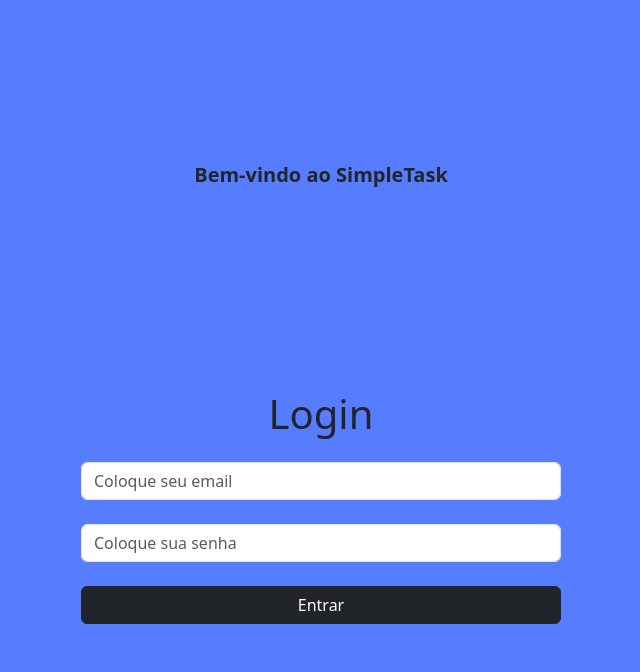
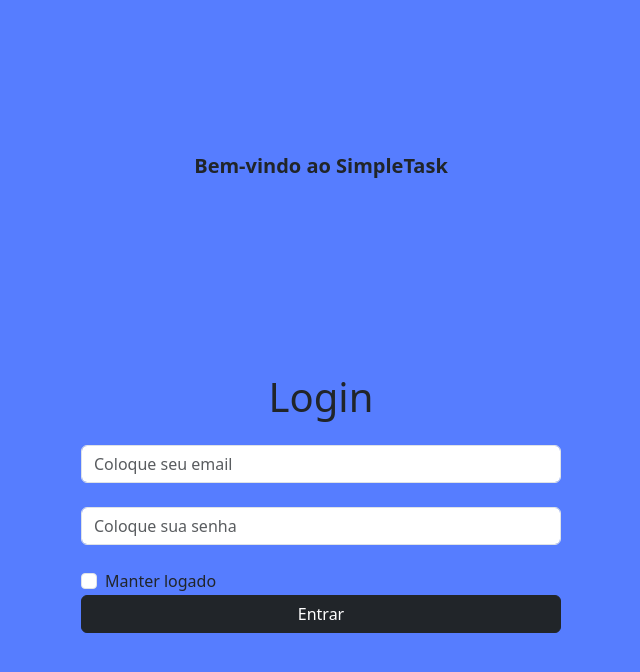
Before and after one commit to tgo-mas/SimpleTask, a Next.js app: page /auth/login in a window 1280 px wide. Shown: the top 672 px of the page, without its empty margins (319-959 px from the left). Built offline with nearby package versions, Linux system fonts and the light colour scheme; no server answers.

Commit message:
Add a caixa 'Manter Logado'

```diff
--- a/components/auth/AuthDetails.jsx
+++ b/components/auth/AuthDetails.jsx
@@ -2,7 +2,6 @@
 import React, { useEffect, useState } from 'react';
 import { auth } from '../../firebase/firebaseConfig';
 import { useRouter } from 'next/router';
-import SignOutButton from './SignOutButton';
 
 
 const AuthDetails = () => {
--- a/components/auth/SignIn.jsx
+++ b/components/auth/SignIn.jsx
@@ -7,12 +7,28 @@
 const SignIn = () => {
     const [email, setEmail] = useState("");
     const [senha, setSenha] = useState("");
+    const [manterLogado, setManterLogado] = useState(false);
+
+    // Verificar se o usuário está mantido logado ao montar o componente
+    useEffect(() => {
+        const manterLogadoStorage = localStorage.getItem('manterLogado');
+        if (manterLogadoStorage) {
+            setManterLogado(true);
+        }
+    }, []);
 
     const signIn = (e) => {
         e.preventDefault();
         signInWithEmailAndPassword(auth, email, senha)
         .then((userCredential) => {
             console.log(userCredential);
+
+            // Salvar no localStorage se o usuário deseja permanecer logado
+            if (manterLogado) {
+                localStorage.setItem('manterLogado', 'true');
+            } else {
+                localStorage.removeItem('manterLogado');
+            }
         }).catch((error) => {
             console.log(error);
         });
@@ -36,10 +52,16 @@
                     onChange={(e) => setSenha(e.target.value)}
                     className="mt-4 mb-4"
                 ></Form.Control>
+                <Form.Check
+                    type="checkbox"
+                    label="Manter logado"
+                    checked={manterLogado}
+                    onChange={() => setManterLogado(!manterLogado)}
+                />
                 <Button type="submit" variant="dark" >Entrar</Button>
             </Form>
         </Container>
-  )
+    );
 }
 
-export default SignIn
+export default SignIn;
--- a/components/auth/SignOutButton.jsx
+++ b/components/auth/SignOutButton.jsx
@@ -7,7 +7,7 @@
     signOut(auth)
       .then(() => {
         console.log('Usuário desconectou com sucesso');
-        onSignOut(); // Call the parent component's sign-out handler
+        onSignOut();
       })
       .catch((error) => console.log(error));
   };
--- a/pages/listas/index.jsx
+++ b/pages/listas/index.jsx
@@ -5,6 +5,7 @@
 import { Button, Container, Modal, Table } from "react-bootstrap";
 import { useRouter } from "next/router";
 import PesquisaVetor from "../../components/search/functions";
+import SignOutButton from "../../components/auth/SignOutButton";
 
 export default function Listas() {
     const [listas, setListas] = useState(null);
```
Lines whose indentation alone changed are shown as unchanged.
